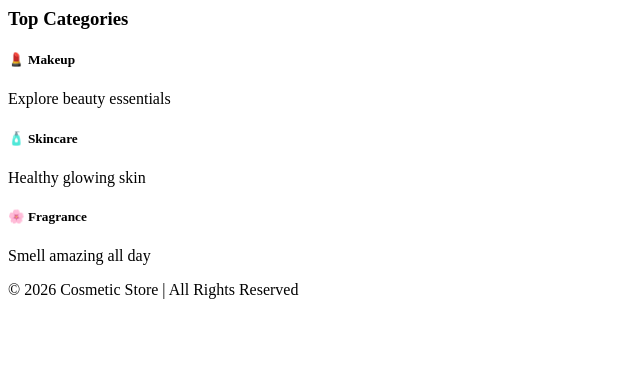
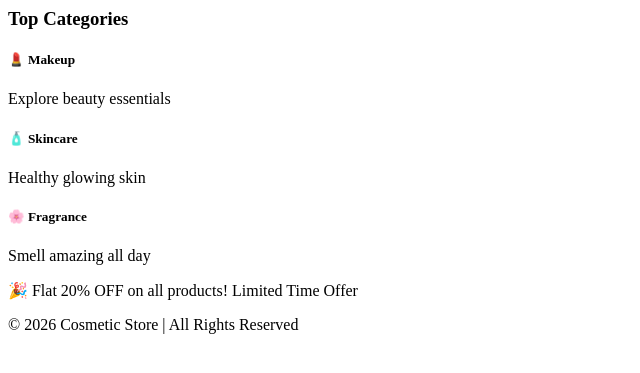
Before and after one commit to vikasrajput0112/cosmetic-store, a Django app: template store/templates/home.html in a window 1280 px wide. Shown: the top 373 px of the page, without its empty margins (0-640 px from the left). Run offline with Django 4.2, Linux system fonts and the light colour scheme; the template is opened without the code that fills it, so the values that code supplies are empty; parts of the project's set-up code (start-up, migrations or seed data) failed here and were passed over.

Commit message:
Update home.html

```diff
--- a/store/templates/home.html
+++ b/store/templates/home.html
@@ -25,6 +25,12 @@
     </div>
 </div>
 
+<div class="container mt-5">
+    <div class="alert alert-success text-center">
+        🎉 Flat 20% OFF on all products! Limited Time Offer
+    </div>
+</div>
+
 <footer class="bg-dark text-white text-center mt-5 p-3">
     <p>© 2026 Cosmetic Store | All Rights Reserved</p>
 </footer>
```
